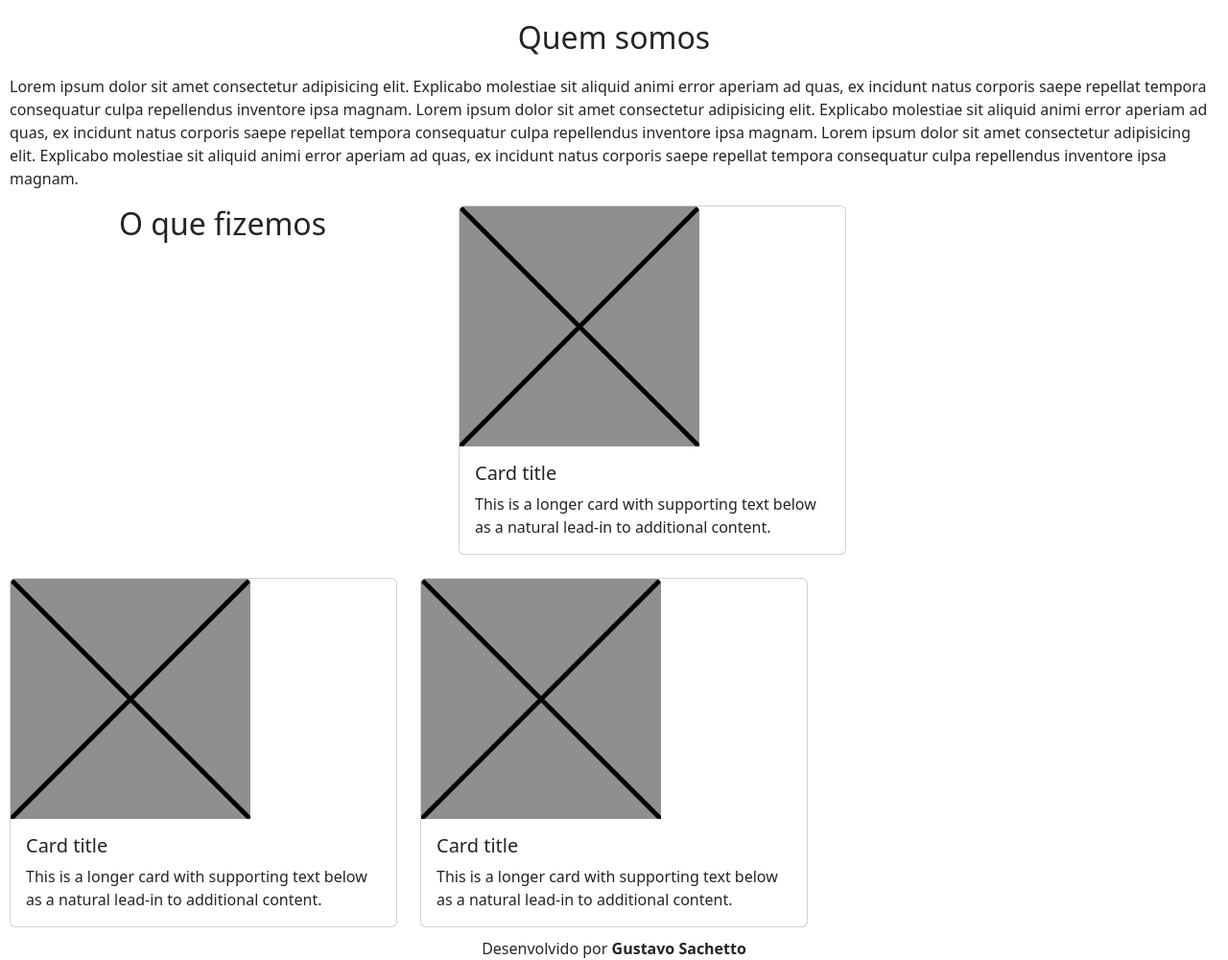
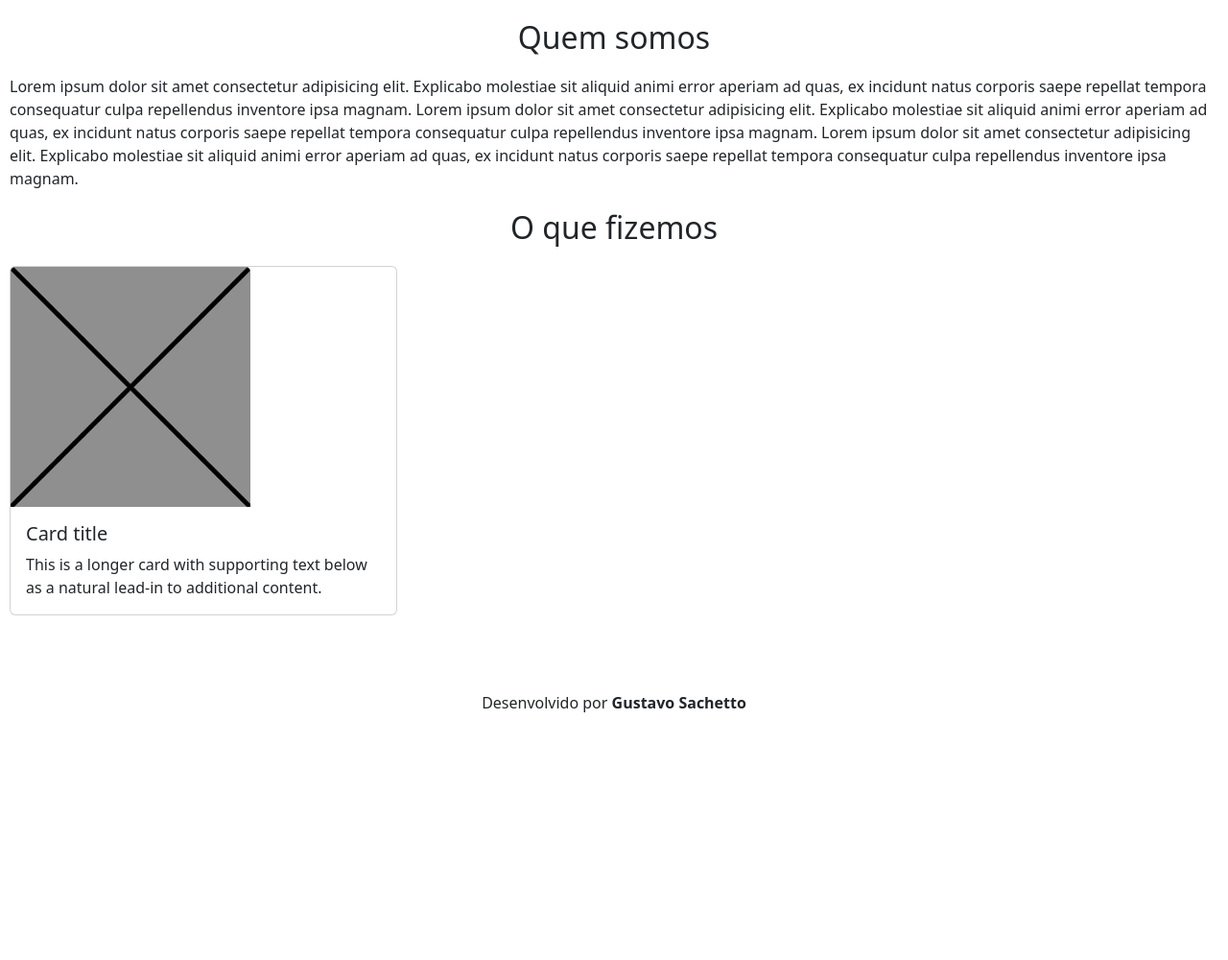
Before and after one commit to GustavoSachetto/Sistema-venda, a PHP site: page /view/pages/sobre.php in a window 1280 px wide. Shown: the part 76-1076 px from the top of the page at 96% size. After the commit the page ends 818 px from the top, so only its background shows below. Run offline with PHP 8.4, Linux system fonts and the light colour scheme.

Commit message:
Update sobre.php

```diff
--- a/view/pages/sobre.php
+++ b/view/pages/sobre.php
@@ -20,8 +20,9 @@
                         Lorem ipsum dolor sit amet consectetur adipisicing elit. Explicabo molestiae sit aliquid animi error aperiam ad quas, ex incidunt natus corporis saepe repellat tempora consequatur culpa repellendus inventore ipsa magnam.
                     </p>
                 </section>
-                <section class="row row-cols-1 row-cols-md-3 g-4">
+                <section class="foi-feito">
                     <h2>O que fizemos</h2>
+                    <div class="row row-cols-1 row-cols-md-3 g-4">
                         <div class="col">
                             <div class="card h-100">
                             <img src="../img/teste.png" class="card-img-top" alt="Integrante">
@@ -31,23 +32,6 @@
                             </div>
                             </div>
                         </div>
-                    <div class="col">
-                        <div class="card h-100">
-                        <img src="../img/teste.png" class="card-img-top" alt="Integrante">
-                        <div class="card-body">
-                            <h5 class="card-title">Card title</h5>
-                            <p class="card-text">This is a longer card with supporting text below as a natural lead-in to additional content.</p>
-                        </div>
-                        </div>
-                    </div>
-                    <div class="col">
-                        <div class="card h-100">
-                        <img src="../img/teste.png" class="card-img-top" alt="Integrante">
-                        <div class="card-body">
-                            <h5 class="card-title">Card title</h5>
-                            <p class="card-text">This is a longer card with supporting text below as a natural lead-in to additional content.</p>
-                        </div>
-                        </div>
                     </div>
                 </section>
             </article>
```
Lines whose indentation alone changed are shown as unchanged.
